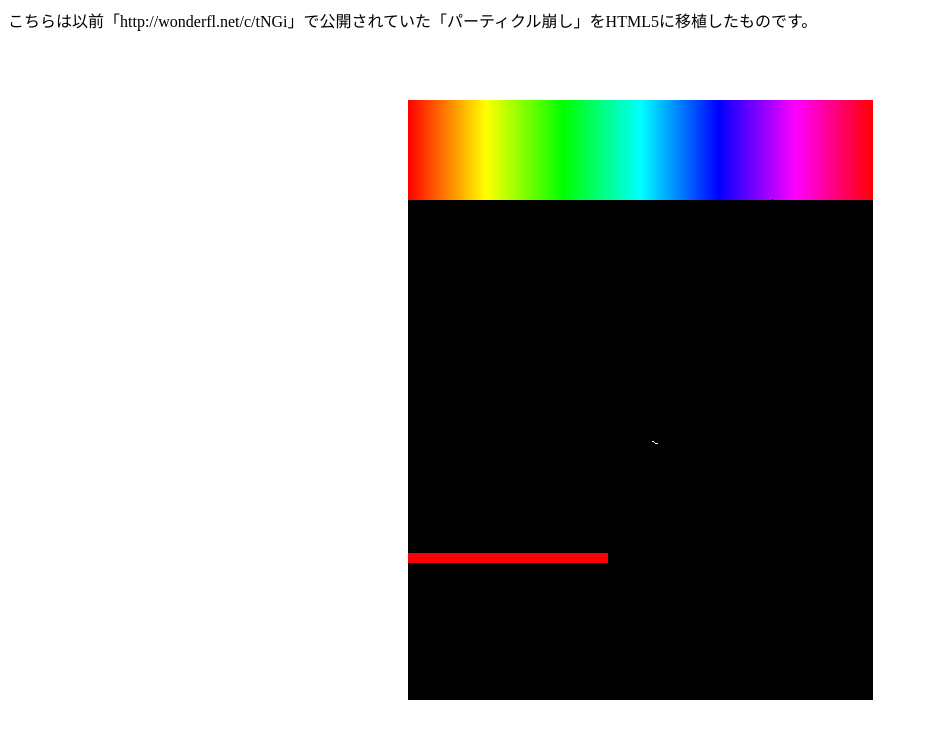
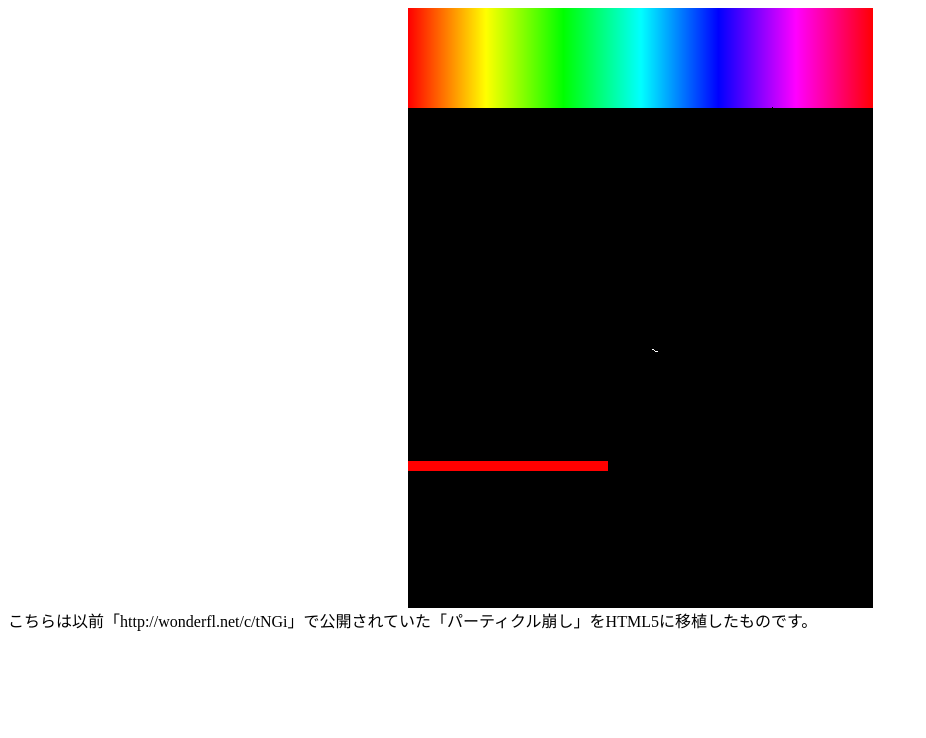
Before and after one commit to 3-10-1-cyndi/particlebreaker, a plain HTML site: page index.html in a window 1280 px wide. Shown: the whole page, without its empty margins (0-926 px from the left). Drawn offline with Linux system fonts and the light colour scheme.

Commit message:
Update index.html

```diff
--- a/index.html
+++ b/index.html
@@ -8,7 +8,7 @@
 </head>
 
 <body>
-    <canvas id="canvas" width="465" height="600" style="background-color:#000000;display: block; position: absolute; top: 0; right: 0; bottom: 0; left: 0; margin: auto;"></canvas>
+    <canvas id="canvas" width="465" height="600" style="background-color:#000000;display: block; position: relative; top: 0px; right: 0; bottom: 0; left: 0; margin: auto;"></canvas>
     こちらは以前「http://wonderfl.net/c/tNGi」で公開されていた「パーティクル崩し」をHTML5に移植したものです。
 </body>
 </html>
```
